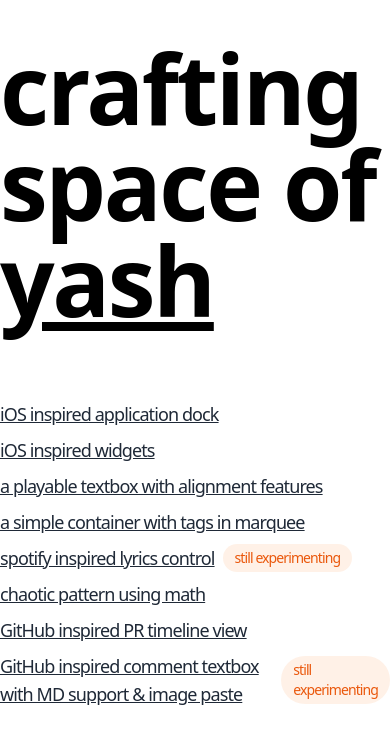
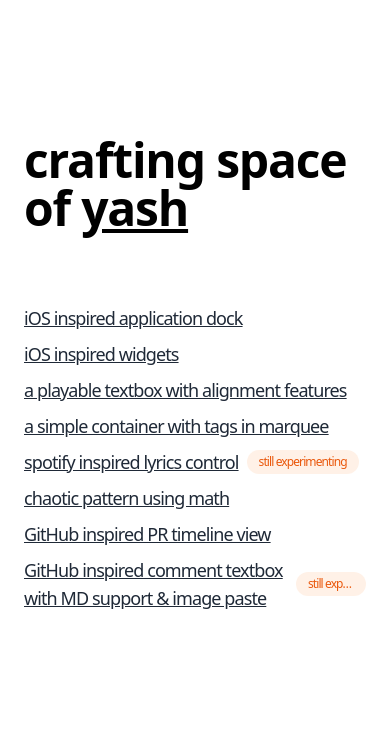
Before and after one commit to yashsehgal/crafts, a React (Create React App) app: page / in a window 390 px wide. Shown: the top 744 px of the page. Built offline with nearby package versions, Linux system fonts and the light colour scheme.

Commit message:
feat: add all crafts in one page, add mobile view

```diff
--- a/src/App.js
+++ b/src/App.js
@@ -69,18 +69,18 @@ const CraftItems = [
     component: <GitHubComment />,
     title: "GitHub inspired comment textbox with MD support & image paste",
     isWIP: true,
-  },
+  }
 ];
 
 export default function App() {
   return (
-    <main className="main-container w-screen h-screen flex flex-row items-center justify-center">
+    <main className="main-container w-screen h-screen flex flex-row items-center justify-center max-lg:px-6">
       <Routes>
         <Route
           path="/"
           element={
             <div className="grid grid-cols-1 items-start gap-2 -mt-24">
-              <h1 className="tracking-tight font-bold text-8xl mb-16">
+              <h1 className="tracking-tight font-bold text-8xl mb-16 max-lg:text-6xl max-md:text-5xl">
                 crafting space of{" "}
                 <a href="https://yashsehgal.com" target={"_blank"} className="underline hover:underline-offset-[20px] hover:bg-orange-600">
                   yash
@@ -94,7 +94,7 @@ export default function App() {
                 >
                   <span className="underline">{craft.title}</span>
                   {craft.isWIP && (
-                    <span className="px-3 py-1 rounded-full bg-orange-500/10 text-orange-600 text-sm font-medium">
+                    <span className="px-3 py-1 rounded-full bg-orange-500/10 text-orange-600 text-sm font-medium truncate max-md:text-xs">
                       still experimenting
                     </span>
                   )}
```
